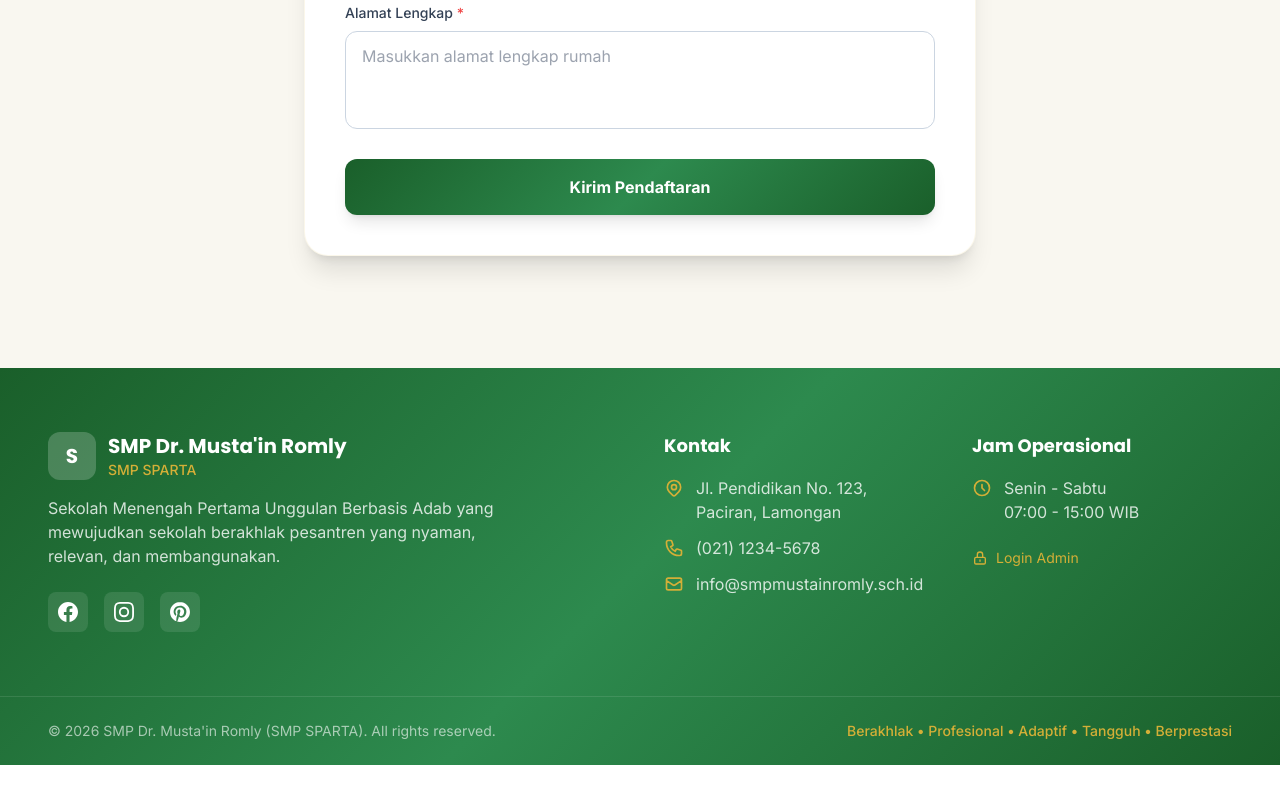
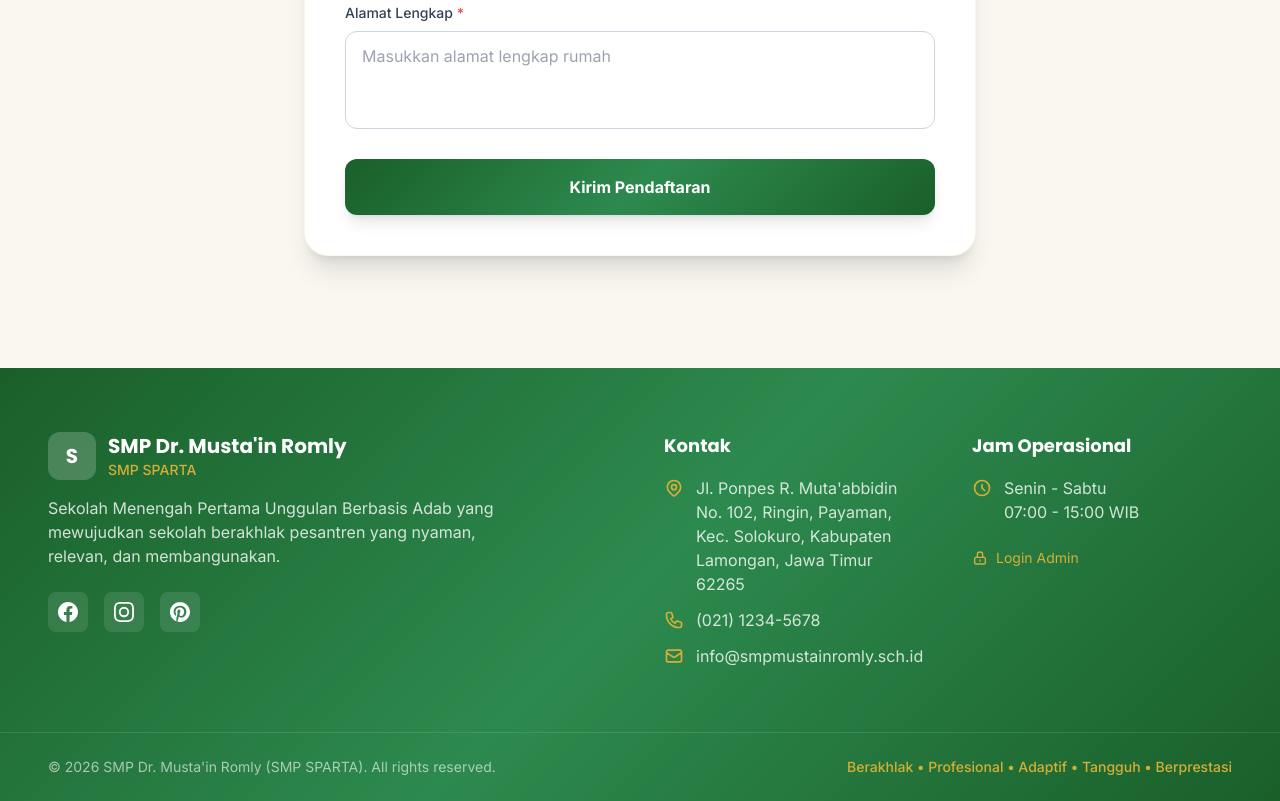
Before and after one commit to elhak/smp-mustain-romly, a website: page src/index.html in a window 1280 px wide. Shown: the part 7668-8469 px from the top of the page. Before the commit the page ends 8433 px from the top, so only its background shows below. Drawn offline with nearby package versions, Linux system fonts and the light colour scheme.

Commit message:
Update school address to new location (#8)
New address: Jl. Ponpes R. Muta'abbidin No. 102, Ringin, Payaman, Kec. Solokuro, Kabupaten Lamongan, Jawa Timur 62265

Co-authored-by: ArkCode <arkcode@openclaw.ai>

```diff
--- a/src/index.html
+++ b/src/index.html
@@ -947,7 +947,7 @@
                                 <path stroke-linecap="round" stroke-linejoin="round" stroke-width="2" d="M17.657 16.657L13.414 20.9a1.998 1.998 0 01-2.827 0l-4.244-4.243a8 8 0 1111.314 0z"/>
                                 <path stroke-linecap="round" stroke-linejoin="round" stroke-width="2" d="M15 11a3 3 0 11-6 0 3 3 0 016 0z"/>
                             </svg>
-                            <span>Jl. Pendidikan No. 123, Paciran, Lamongan</span>
+                            <span>Jl. Ponpes R. Muta'abbidin No. 102, Ringin, Payaman, Kec. Solokuro, Kabupaten Lamongan, Jawa Timur 62265</span>
                         </li>
                         <li class="flex items-start gap-3">
                             <svg class="w-5 h-5 text-sparta-gold flex-shrink-0 mt-0.5" fill="none" stroke="currentColor" viewBox="0 0 24 24">
```
